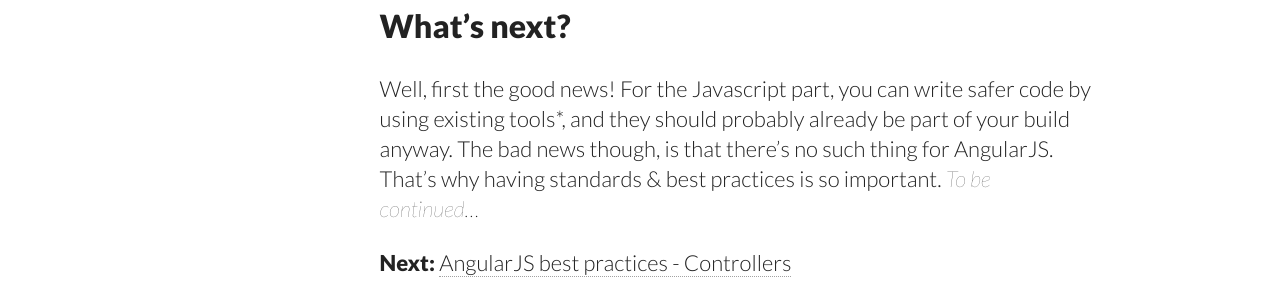
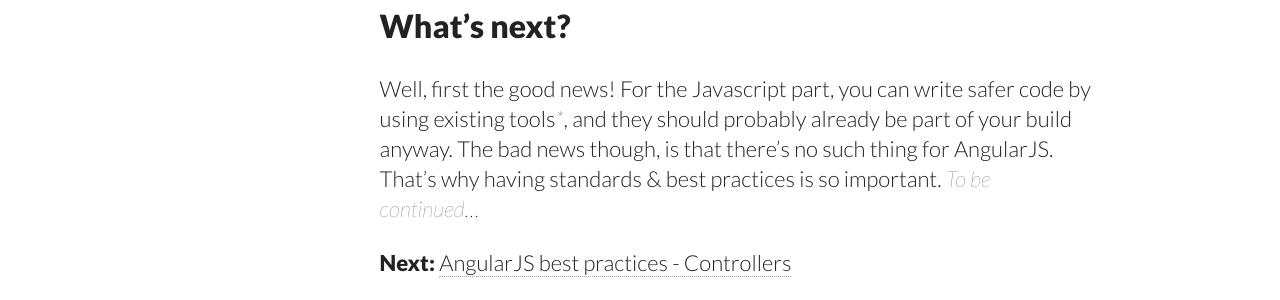
Before and after one commit to JLBoor/jlboor.github.io, a Jekyll site: the page built from _posts/angularjs/2015-03-04-angular-best-practices-introduction.md, in a window 1280 px wide and 900 px high, scrolled down 3275 px. Shown: the part 210-510 px from the top of the window. Built offline with Jekyll 4.4.1, drawn with Linux system fonts in a browser that asks for light colours; nearby versions of some CDN libraries; comment, search, counter and statistics services are not loaded.

```diff
--- a/_posts/angularjs/2015-03-04-angular-best-practices-introduction.md
+++ b/_posts/angularjs/2015-03-04-angular-best-practices-introduction.md
@@ -109,7 +109,7 @@ And that's going to be my first tip
 
 ## What's next?
 
-Well, first the good news! For the Javascript part, you can write safer code by using existing tools\*, and they should probably already be part of your build anyway.
+Well, first the good news! For the Javascript part, you can write safer code by using existing tools*\**, and they should probably already be part of your build anyway.
 The bad news though, is that there's no such thing for AngularJS. That's why having standards & best practices is so important. *To be continued...*
 
 
```
